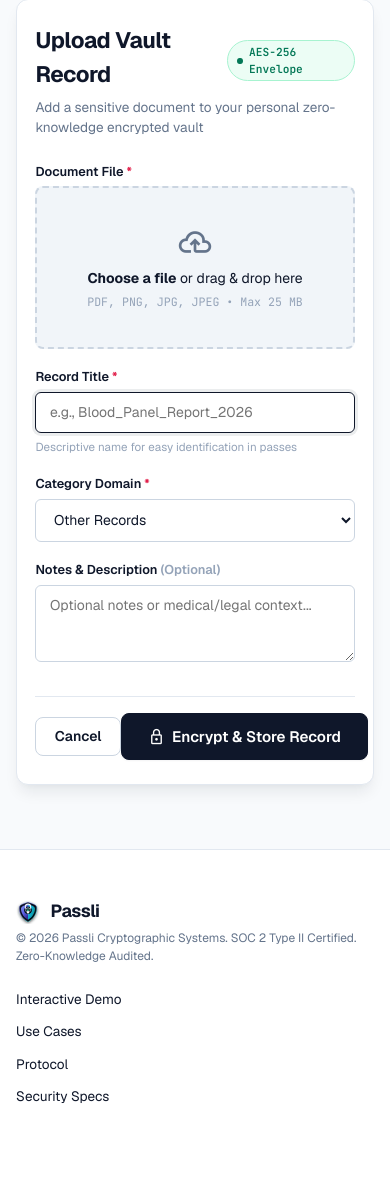
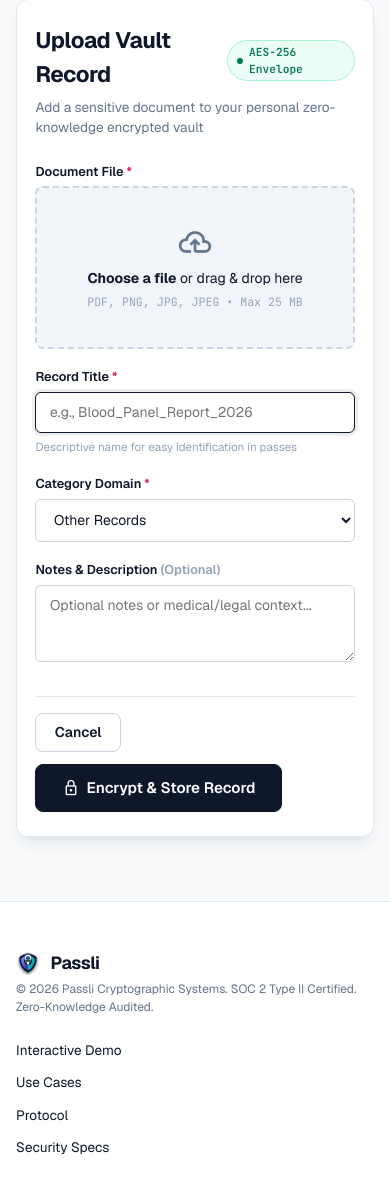
Before and after one commit to Muqadas-Fareed-devt/passli, a Django app: page /documents/upload/ in a window 390 px wide. Shown: the part 158-1348 px from the top of the page. Before the commit the page ends 1261 px from the top, so only its background shows below. Run offline with Django 5.2, Linux system fonts and the light colour scheme; the visitor is signed in with stand-in values (Sample User, id 1).

Commit message:
style(vault): enhance responsive action buttons in document upload form

```diff
--- a/templates/documents/upload.html
+++ b/templates/documents/upload.html
@@ -90,7 +90,7 @@
                 </div>
 
                 <!-- Submit Button -->
-                <div style="display: flex; justify-content: space-between; align-items: center; margin-top: 1rem; padding-top: 1rem; border-top: 1px solid var(--border-light);">
+                <div style="display: flex; justify-content: space-between; align-items: center; margin-top: 1rem; padding-top: 1rem; border-top: 1px solid var(--border-light); flex-wrap: wrap; gap: 0.75rem;">
                     <a href="{% url 'documents_list' %}" class="btn btn-secondary">Cancel</a>
                     <button type="submit" class="btn btn-primary btn-lg" data-testid="upload-submit-btn">
                         <span class="material-symbols-outlined" style="font-size: 18px;">lock</span> Encrypt & Store Record
```
